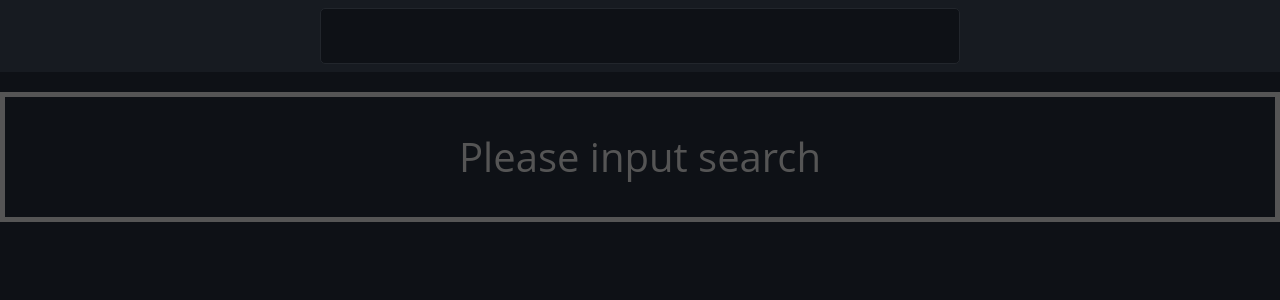
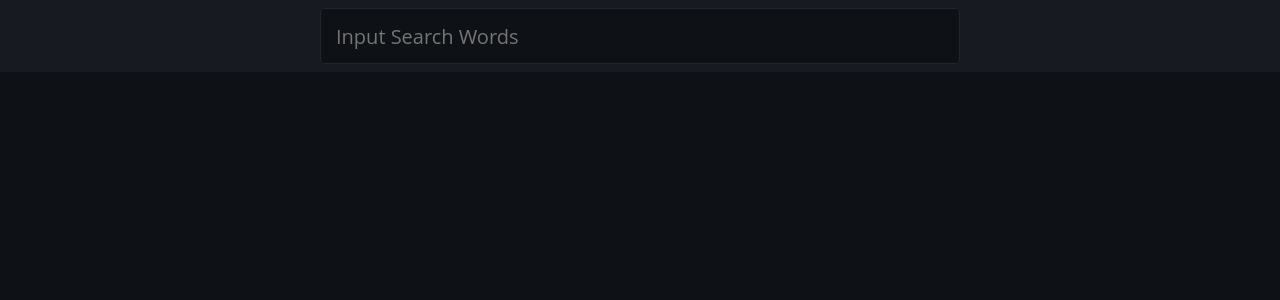
Before and after one commit to morsha/github-infinite-scroll, a React (Create React App) app: page / in a window 1280 px wide. Shown: the top 300 px of the page. Built offline with nearby package versions, Linux system fonts and the light colour scheme.

Commit message:
chore: add hints on input

```diff
--- a/src/components/Header/index.js
+++ b/src/components/Header/index.js
@@ -34,6 +34,7 @@ function Header() {
       <input
         type="text"
         className="search-input"
+        placeholder="Input Search Words"
         value={typed}
         onChange={(e) => {
           setTyped(e.target.value || '');
--- a/src/components/Main.js
+++ b/src/components/Main.js
@@ -35,11 +35,7 @@ function Main() {
   return (
     <main className="main">
       <Header />
-      {!searchTerm ? (
-        <p className="placeholder">
-          Please input search
-        </p>
-      ) : (
+      {searchTerm && (
         <InfiniteScroll
           dataList={data}
           fetchMore={fetchMore}
```
